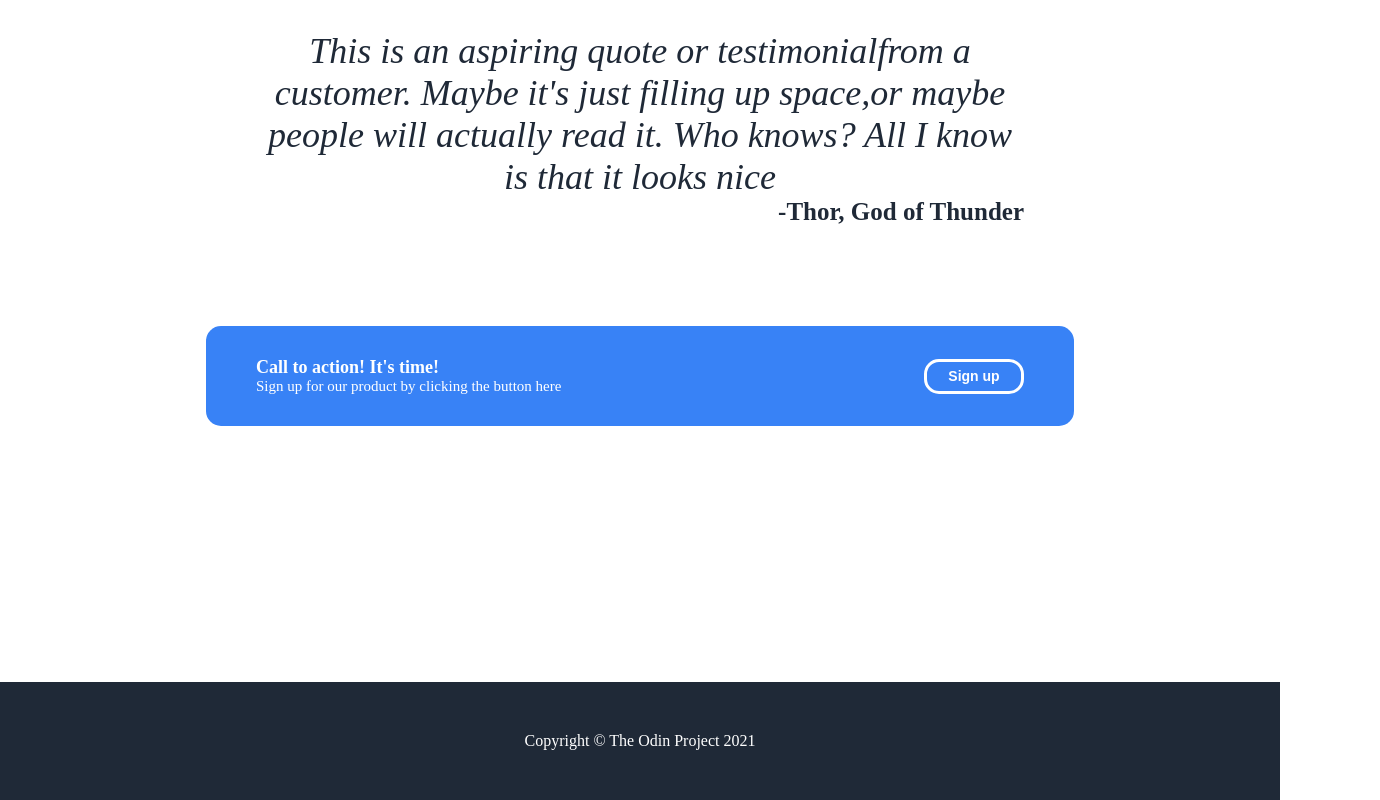
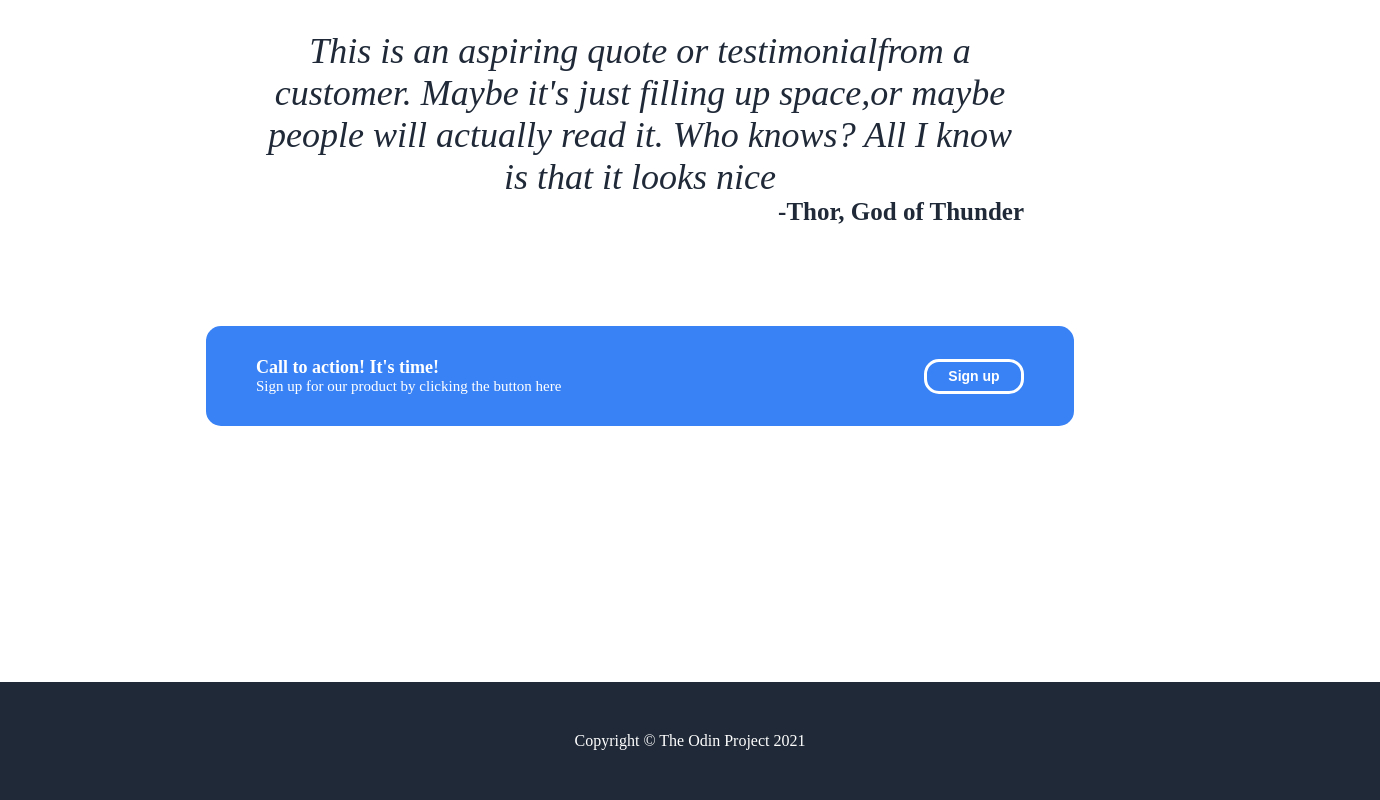
Before and after one commit to MalekToumi-815/LandingPage, a plain HTML site: page index.html in a window 1280 px wide. Shown: the part 932-1732 px from the top of the page, 1380 px wide, since content can reach past the window. Drawn offline with Linux system fonts and the light colour scheme.

Commit message:
Fixed footer
fixed problem with footer not sticking to the buttom

```diff
--- a/styles.css
+++ b/styles.css
@@ -2,6 +2,7 @@ body{
     display: flex;
     flex-direction: column;
     margin: 0;
+    height: 100%;
 }
 
 #header{
@@ -199,4 +200,7 @@ p{
     justify-content: center;
     color: white;
     padding: 50px;
+    position: relative;
+    bottom: 0;
+    width: 100%;
 }
```
